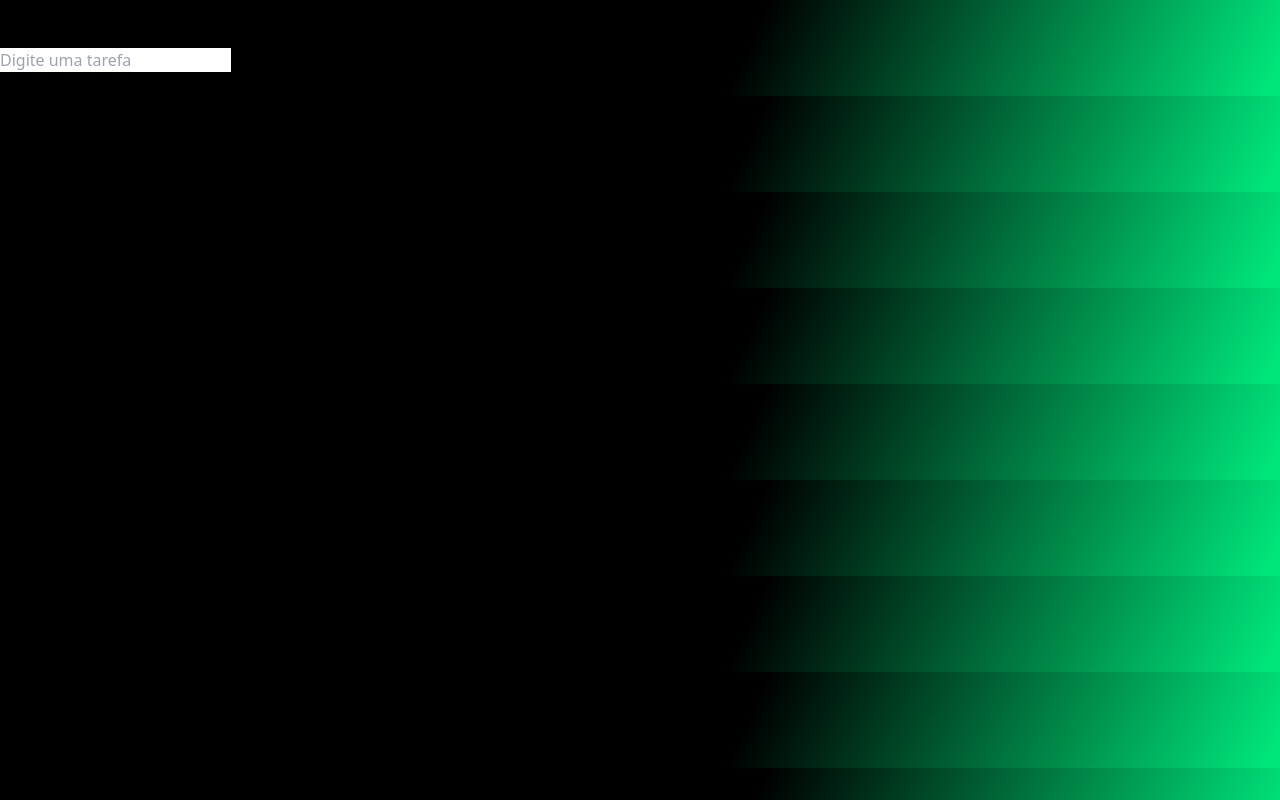
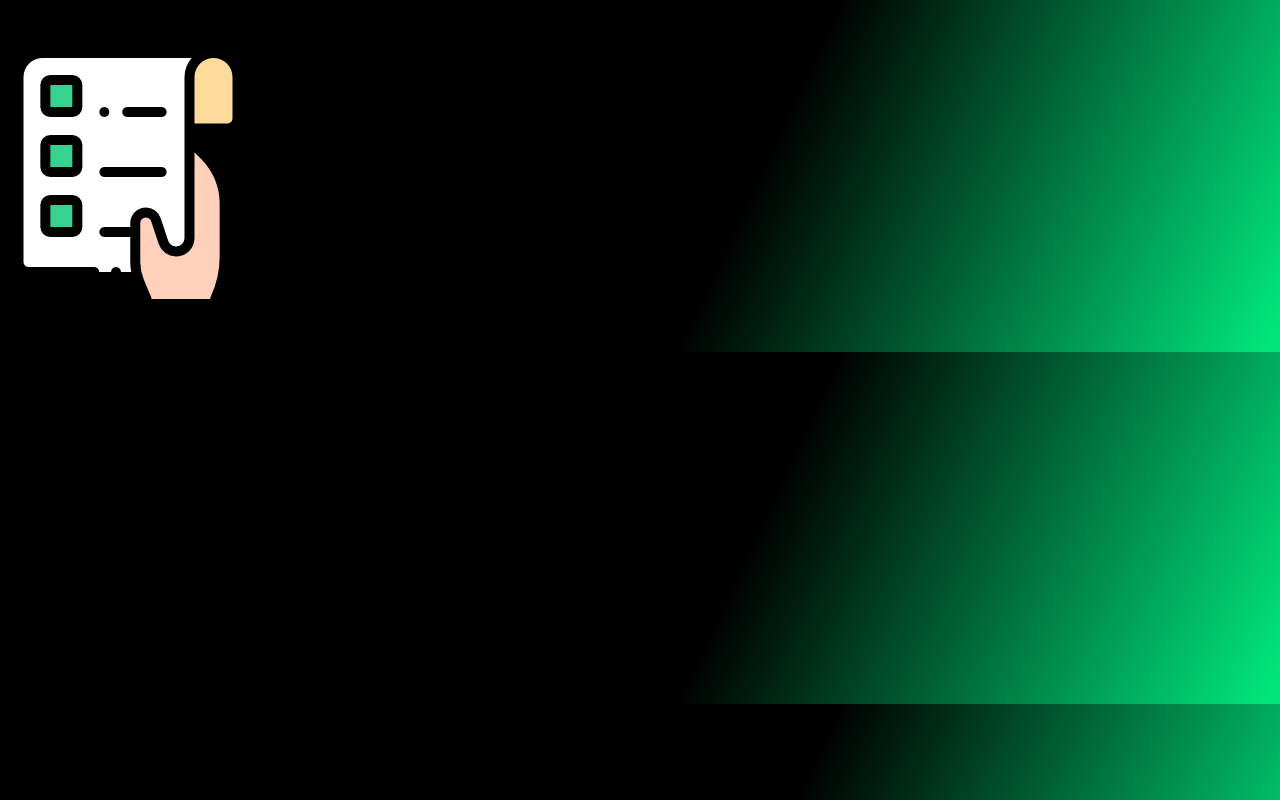
Before and after one commit to MarceloDEV05/Cortex, a React (Vite) app: page /todo in a window 1280 px wide. Built offline with nearby package versions, Linux system fonts and the light colour scheme.

Commit message:
pagina  de todo list quase pronta

```diff
--- a/src/pages/PageTodo.jsx
+++ b/src/pages/PageTodo.jsx
@@ -1,26 +1,33 @@
 import NavBar from "../components/navbar";
+import pngcentral from "../assets/1187525.png";
 
 function PageTodo() {
     return (
         <div id="appTodo" className="bg-cover h-[100vh]">
-           <div id="header" className='h-[100vh] w-[300px] flex-col left-0 top-0 bg-black fixed border-white border-r-2 z-10'>
-              <h1 className="text-white text-3xl mt-10 ml-10">Cortex To-Do</h1>
-              <nav className="mt-20">
-               <NavBar/>
-              </nav>
+            <div id="header" className='h-[100vh] w-[300px] flex-col left-0 top-0 bg-black fixed border-white border-r-2 z-10'>
+                <h1 className="text-white text-3xl mt-10 ml-10">Cortex To-Do</h1>
+                <nav className="mt-20">
+                    <NavBar />
+                </nav>
 
-           </div>
+            </div>
 
-           <div id="interface-to-do" className="mt-[120px]">
-            <div className="text-center">
-                <input type="text" placeholder="Digite uma tarefa" className="w-[250px] p-[10px] rounded-full outline-none"/>
+            <div id="interface-to-do" className="mt-[170px]">
+                <div className="flex justify-center">
+                    <img src={pngcentral} alt="imagem-central" />
+                    </div>
 
+                <aside className="text-center mt-3">
+                    <h1 className="text-white font-bold text-3xl">Adicione sua primeira tarefa</h1>
+                </aside>
+
+                <div id="buttonAddTask">
+                    <button>+</button>
                 </div>
-                <div id="buttonAddTask">
-                    <button></button>
-                </div>
-           </div>
+
+            </div>
         </div>
-)}
+    )
+}
 
 export default PageTodo;
```
Also changed, not shown: src/assets/1187525.png (added).
